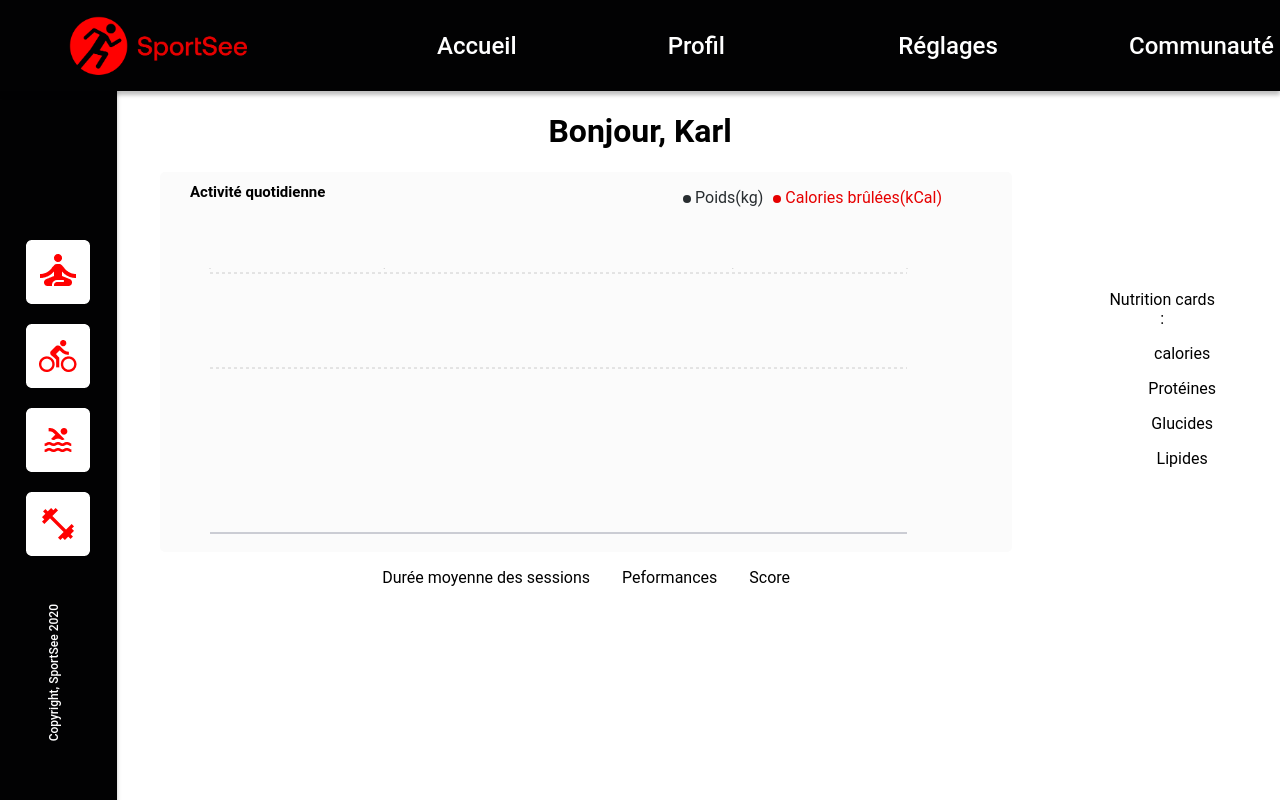
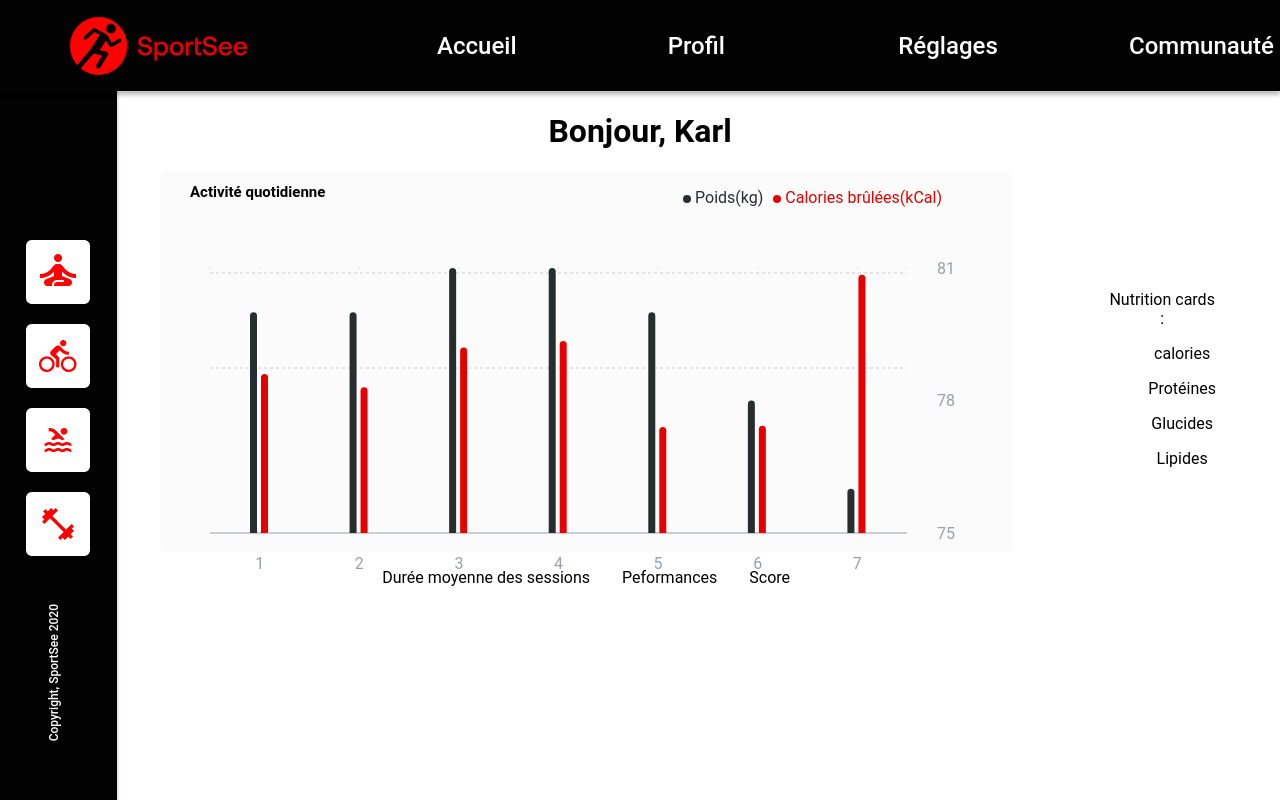
Before and after one commit to fvnny-code/SportSee, a React (Create React App) app in the folder front-end/: page /user/1 in a window 1280 px wide. Built offline with nearby package versions, Linux system fonts and the light colour scheme.

Commit message:
Implementation of ActivityChart with mocked data directly in the jsx file.

```diff
--- a/front-end/src/components/Charts/ActivityChart.jsx
+++ b/front-end/src/components/Charts/ActivityChart.jsx
@@ -1,3 +1,5 @@
+
+
 import {
     BarChart,
     Bar,
@@ -9,18 +11,85 @@ import {
     ResponsiveContainer,
 } from "recharts";
 
-import { USER_ACTIVITY } from '../../data/mockedData'
 
 
 export default function ActivityChart() {
 
-    const activity = USER_ACTIVITY
+
+
+    const sessions = [
+        {
+            "day": "2020-07-01",
+            "kilogram": 80,
+            "calories": 240
+        },
+        {
+            "day": "2020-07-02",
+            "kilogram": 80,
+            "calories": 220
+        },
+        {
+            "day": "2020-07-03",
+            "kilogram": 81,
+            "calories": 280
+        },
+        {
+            "day": "2020-07-04",
+            "kilogram": 81,
+            "calories": 290
+        },
+        {
+            "day": "2020-07-05",
+            "kilogram": 80,
+            "calories": 160
+        },
+        {
+            "day": "2020-07-06",
+            "kilogram": 78,
+            "calories": 162
+        },
+        {
+            "day": "2020-07-07",
+            "kilogram": 76,
+            "calories": 390
+        }
+    ]
+
+    // Get the day in the date.
+    // @params{string} value - full date
+    // @params {number {1-31}} number of days
+
+    const xAxisTickFormat = (value) => {
+        const valueDay = value.split('-')
+        return (Number(valueDay[2]))
+    }
+
+    // Format Tooltip
+    // @param {array} payload - source data
+    // @param {boolean} active - is Tootip active
+    // @returns data.value on hover
+
+    function CustomTooltip({ active, payload }) {
+        if (active) {
+            return (
+                <div className='activityChartTooltip'>
+                    <div>{`${payload[0].value}`}kg</div>
+                    <div>{`${payload[1].value}`}Kcal</div>
+                </div>
+            )
+
+        }
+        return null;
+
+    };
+
+
     return (
         <div className="BarchartContainer">
             <h2 className="BarchartTitle">Activité quotidienne</h2>
             <ResponsiveContainer width="100%" height={400}>
                 <BarChart
-                    data={activity}
+                    data={sessions}
                     margin={{
                         top: 5,
                         right: 30,
@@ -36,6 +105,7 @@ export default function ActivityChart() {
                     />
                     <XAxis
                         dataKey="day"
+                        tickFormatter={xAxisTickFormat}
                         interval='preserveStartEnd'
                         tickSize='0'
                         tickMargin='25'
@@ -44,11 +114,9 @@ export default function ActivityChart() {
                         dataKey='calories'
                         yAxisId='left'
                         orientation='left'
-                        hide='true'
-
-                    />
-                    <YAxis
-                        dataKey='Kilogram'
+                        hide='true' />
+                    <YAxis className='activityYAxis'
+                        dataKey='kilogram'
                         yAxisId='right'
                         orientation='right'
                         type='number'
@@ -58,9 +126,8 @@ export default function ActivityChart() {
                         axisLine={false}
                         tickMargin='30'
                         width={45}
-                        stroke='#9B9EAC'
-                    />
-                    <Tooltip />
+                        stroke='#9B9EAC' />
+                    <Tooltip content={CustomTooltip} />
                     <Legend
                         verticalAlign="top"
                         align="right"
```
